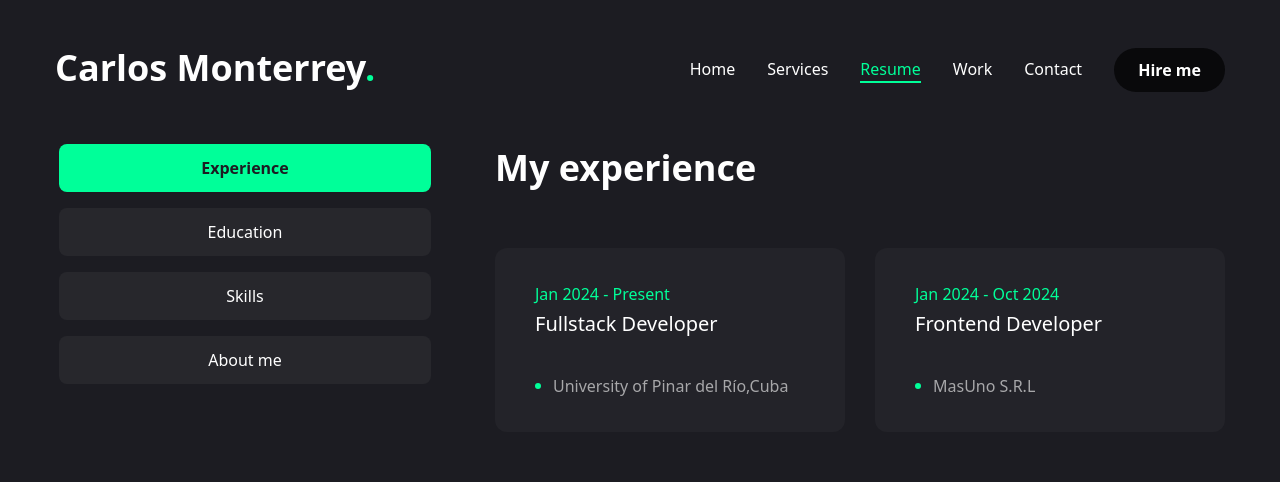
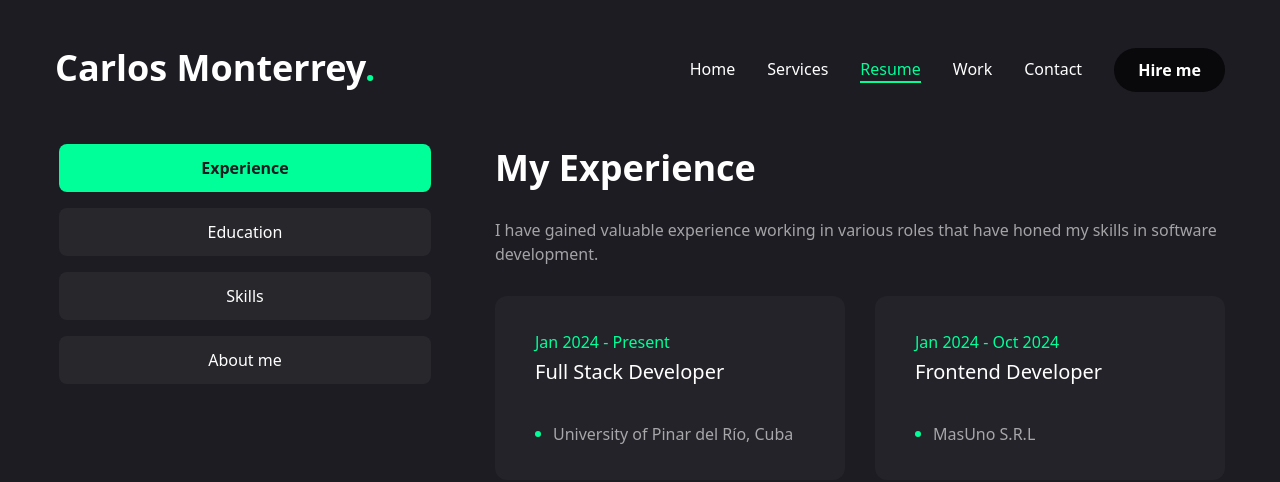
Before and after one commit to carlomonterrey/portafolio, a Next.js app: page /resume in a window 1280 px wide. Shown: the top 482 px of the page. Built offline with nearby package versions, Linux system fonts and the light colour scheme.

Commit message:
Add(work view) styles in the buttons componnet

```diff
--- a/app/resume/page.tsx
+++ b/app/resume/page.tsx
@@ -1,93 +1,109 @@
 "use client"
    // services.js o services.jsx
    import React from 'react';
-import { FaHtml5,FaCss3,FaJs,FaAngular,FaReact,FaNode } from 'react-icons/fa';
-import { SiNextdotjs,SiTailwindcss} from 'react-icons/si';
+import { FaHtml5,FaCss3,FaJs,FaAngular,FaReact,FaNode, FaPython, FaUser, FaPhone, FaBriefcase, FaGlobe, FaLanguage } from 'react-icons/fa';
+import { SiDocker, SiMongodb, SiNextdotjs,SiPostgresql,SiSkype,SiTailwindcss} from 'react-icons/si';
 import {Tabs,TabsContent,TabsList,TabsTrigger} from "@/components/ui/tabs"
 import {Tooltip,TooltipContent,TooltipProvider,TooltipTrigger} from "@/components/ui/tooltip"
 import {motion} from "framer-motion"
 import { ScrollArea } from "@/components/ui/scroll-area";
-const about={
-  title:"About me ",
-  description:"",
-  info:[{
-    fieldName:"Name",
-    fieldValue:"Carlos Alfredo Pérez MOnterrey"
-  },{
-    fieldName:"Phone",
-    fieldValue:"+53 55230827"
-  },{
-    fieldName:"Experience",
-    fieldValue:"2 years"
-  },{
-    fieldName:"Skype",
-    fieldValue:"carlomonterrey"
-  },{
-    fieldName:"Nationality",
-    fieldValue:"Cuban"
-  },{
-    fieldName:"Freelancer",
-    fieldValue:"Available"
-  },{
-    fieldName:"Lenguages",
-    fieldValue:"Spanish,English"
-  },]
+const about = {
+  title: "About Me",
+  description: "I am a passionate Full Stack Developer with a strong foundation in both front-end and back-end technologies. I thrive in collaborative environments and am dedicated to creating efficient and user-friendly applications.",
+  info: [
+    {
+      fieldName: "Name",
+      fieldValue: "Carlos Alfredo Pérez Monterrey",
+      icon: <FaUser />
+    },
+    {
+      fieldName: "Phone",
+      fieldValue: "+53 55230827",
+      icon: <FaPhone />
+    },
+    {
+      fieldName: "Experience",
+      fieldValue: "2 years",
+      icon: <FaBriefcase />
+    },
+    {
+      fieldName: "Skype",
+      fieldValue: "carlomonterrey",
+      icon: <SiSkype />
+    },
+    {
+      fieldName: "Nationality",
+      fieldValue: "Cuban",
+      icon: <FaGlobe />
+    },
+    {
+      fieldName: "Freelancer",
+      fieldValue: "Available",
+      icon: <FaBriefcase />
+    },
+    {
+      fieldName: "Languages",
+      fieldValue: "Spanish, English",
+      icon: <FaLanguage />
+    },
+  ]
 }
-const experience={
-  icon:"",
-  title:"My experience",
-  description:"",
-  items: [{
-    company:"University of Pinar del Río,Cuba",
-    position:"Fullstack Developer",
-    duration:"Jan 2024 - Present"
-  },{
-    company:"MasUno S.R.L",
-    position:"Frontend Developer",
-    duration:"Jan 2024 - Oct 2024"
-  },]
+
+const experience = {
+  icon: "",
+  title: "My Experience",
+  description: "I have gained valuable experience working in various roles that have honed my skills in software development.",
+  items: [
+    {
+      company: "University of Pinar del Río, Cuba",
+      position: "Full Stack Developer",
+      duration: "Jan 2024 - Present",
+      description: "Developing and maintaining web applications, collaborating with cross-functional teams to deliver high-quality software solutions."
+    },
+    {
+      company: "MasUno S.R.L",
+      position: "Frontend Developer",
+      duration: "Jan 2024 - Oct 2024",
+      description: "Focused on creating responsive and visually appealing user interfaces, ensuring optimal user experience through effective design principles."
+    },
+  ]
 }
-const education={
-  icon:"",
-  title:"My education",
-  description:"",
-  items: [{
-    institution:"University of Pinar del Río,Cuba",
-    degree:"Bachelor’s Degree in Computer Science",
-    duration:"4 years"
-  },{
-    institution:"CRAI Department of the University of Pinar del Rio, Cuba",
-    degree:"FullStack Developer Internship",
-    duration:"Feb 2021-Dec 2023"
-  }]
+
+const education = {
+  icon: "",
+  title: "My Education",
+  description: "I have a solid educational background in computer science, complemented by practical experience through internships.",
+  items: [
+    {
+      institution: "University of Pinar del Río, Cuba",
+      degree: "Bachelor’s Degree in Computer Science",
+      duration: "4 years",
+      description: "Acquired a comprehensive understanding of computer science principles, programming languages, and software development methodologies."
+    },
+    {
+      institution: "CRAI Department of the University of Pinar del Río, Cuba",
+      degree: "Full Stack Developer Internship",
+      duration: "Feb 2021 - Dec 2023",
+      description: "Gained hands-on experience in full stack development, working on real-world projects and collaborating with industry professionals."
+    }
+  ]
 }
-const skills={
-  title:"My skills",
-  description:"A representation of my habilities",
-  skillLits:[
-    {icon:<FaHtml5/>,
-      name:"Html"
-    },
-    {icon:<FaCss3/>,
-      name:"Css"
-    }, {icon:<FaJs/>,
-      name:"JavaScript"
-    },
-    {icon:<FaAngular/>,
-      name:"Angular"
-    },
-    {icon:<FaReact/>,
-      name:"React.js"
-    },
-    {icon:<SiNextdotjs/>,
-      name:"Next.js"
-    },
-    {icon:<SiTailwindcss/>,
-      name:"Tailwindcss"
-    }
-    , {icon:<FaNode/>,
-      name:"Node"
-    }
+const skills = {
+  title: "My skills",
+  description: "A representation of my abilities",
+  skillList: [
+    { icon: <FaHtml5 />, name: "HTML" },
+    { icon: <FaCss3 />, name: "CSS" },
+    { icon: <FaJs />, name: "JavaScript" },
+    { icon: <FaAngular />, name: "Angular" },
+    { icon: <FaReact />, name: "React.js" },
+    { icon: <SiNextdotjs />, name: "Next.js" },
+    { icon: <SiTailwindcss />, name: "Tailwind CSS" },
+    { icon: <FaNode />, name: "Node.js" },
+    { icon: <FaPython />, name: "Django" }, // Añadido Django
+    { icon: <SiPostgresql />, name: "PostgreSQL" }, // Añadido PostgreSQL
+    { icon: <SiMongodb />, name: "MongoDB" }, // Añadido MongoDB
+    { icon: <SiDocker />, name: "Docker" } // Añadido Docker
   ]
 }
    const Resume = () => {
@@ -169,6 +185,7 @@ const skills={
               <TabsContent value='about'
               className='w-full text-center xl:text-left'>
               <div className='flex flex-col gap-[30px]'>
+
   <h3 className='text-4xl font-bold'>{about.title}</h3>
   <p className='max-white-[600px] text-white/60 mx-auto xl:mx-0'>{about.description}</p>
 
@@ -176,6 +193,7 @@ const skills={
   {about.info.map((info:any,index)=>{
     return (
       <li className='flex items-center justify-center xl:justify-start gap-4' key={index}>
+        <span>{info.icon}</span>
         <span className='text-white/60'>{info.fieldName}</span>
         <span className='text-xl'>{info.fieldValue}</span>
 
@@ -193,7 +211,7 @@ const skills={
   <p className='max-white-[600px] text-white/60 mx-auto xl:mx-0'>{skills.description}</p>
 </div>
 <ul className='grid grid-cols-2 sm:grid-cols-3 md:grid-cols-4 xl:gap-[30px] gap-4'>
-  {skills.skillLits.map((skill:any,index)=>{
+  {skills.skillList.map((skill:any,index)=>{
     return <li key={index}>
       <TooltipProvider delayDuration={100}>
       <Tooltip>
--- a/app/work/page.tsx
+++ b/app/work/page.tsx
@@ -3,7 +3,7 @@ import { Tooltip, TooltipContent, TooltipProvider, TooltipTrigger } from '@radix
 import { motion } from 'framer-motion';
 import { Swiper, SwiperSlide } from 'swiper/react';
 import 'swiper/swiper-bundle.css'; // o 'swiper/css' dependiendo de la versión que estés usando
-
+import {WorkSliderBtns} from '@/components/WorkSliderBtns'
 import Image from 'next/image'
 
 // services.js o services.jsx
@@ -53,7 +53,7 @@ setProject(projects[currentIndex])  }
 
       <motion.section
         initial={{ opacity: 0 }}
-        animate={{ opacity: 1 }}
+        animate={{ opacity: 1,transition:{delay:2.4,duration:0.4,ease:"easeIn"} }}
         className='min-h-[80vh] flex flex-col justify-center py-12 xl:px-0'>
         <div className="container mx-auto">
           <div className='flex flex-col xl:flex-row xl:gap-[30px]'>
@@ -62,7 +62,7 @@ setProject(projects[currentIndex])  }
                 <div className='text-8xl leading-none font-extrabold text-transparent text-outline'>{project.num}  </div>
                 <h2 className='text-[42px] font-bold leading-none text-white hover:text-accent transition-all duration-500 capitalize'>{project.title} </h2>
                 <p className='text-white/60'>{project.description}</p>
-                <ul className='flex gap-4'>
+                <ul className='flex flex-wrap gap-4'>
                   {project.stack.map((item: any, index) => {
                     return (<li key={index} className='text-xl text-accent'>{item.name} </li>)
                   })}
@@ -120,7 +120,8 @@ setProject(projects[currentIndex])  }
 
                   )
                 })}
-
+<WorkSliderBtns containerStyle={'flex  gap-2 absolute right-0 bottom-[cal(50%_-_22px)] xl:bottom-0 z-20 w-full justify-between xl:w-max xl:justify-none'}
+ btnStyle={'bg-accent hover:bg-accent-hover text-primary text-[22px] w-[44px] h-[44px] flex justify-center items-center transition-all'} iconsStyle={''}></WorkSliderBtns>
               </Swiper>
                </div>
           </div>
--- a/components/Stats.tsx
+++ b/components/Stats.tsx
@@ -3,7 +3,7 @@ import React from 'react'
 import CountUp from 'react-countup'
 const stats=[
  {
-  num:6,
+  num:2,
   text:'Years of experience'
  },
  {
--- a/components/WorkSliderBtns.tsx
+++ b/components/WorkSliderBtns.tsx
@@ -1,7 +1,21 @@
 import React from 'react'
-
-export const WorkSliderBtns = () => {
+import { useSwiper } from 'swiper/react'
+import {PiCaretLeftBold,PiCaretRightBold} from  "react-icons/pi"
+interface WorkSliderBtnsProps {
+ containerStyle: string; // Cambia 'string' por el tipo que necesites
+ btnStyle: string; // Cambia 'string' por el tipo que necesites
+ iconsStyle: string; // Cambia 'string' por el tipo que necesites
+}
+export const WorkSliderBtns: React.FC<WorkSliderBtnsProps> = ({ containerStyle, btnStyle, iconsStyle }) => {
+ const swiper=useSwiper()
   return (
-    <div>WorkSliderBtns</div>
+    <div className={containerStyle}>
+     <button className={btnStyle} onClick={()=>swiper.slidePrev()}>
+     <PiCaretLeftBold className={iconsStyle}></PiCaretLeftBold>
+     </button>
+     <button className={btnStyle} onClick={()=>swiper.slideNext()}>
+     <PiCaretRightBold className={iconsStyle}></PiCaretRightBold>
+     </button>
+    </div>
   )
 }
```
Also changed, not shown: app/services/page.tsx (+18 -10 lines).
